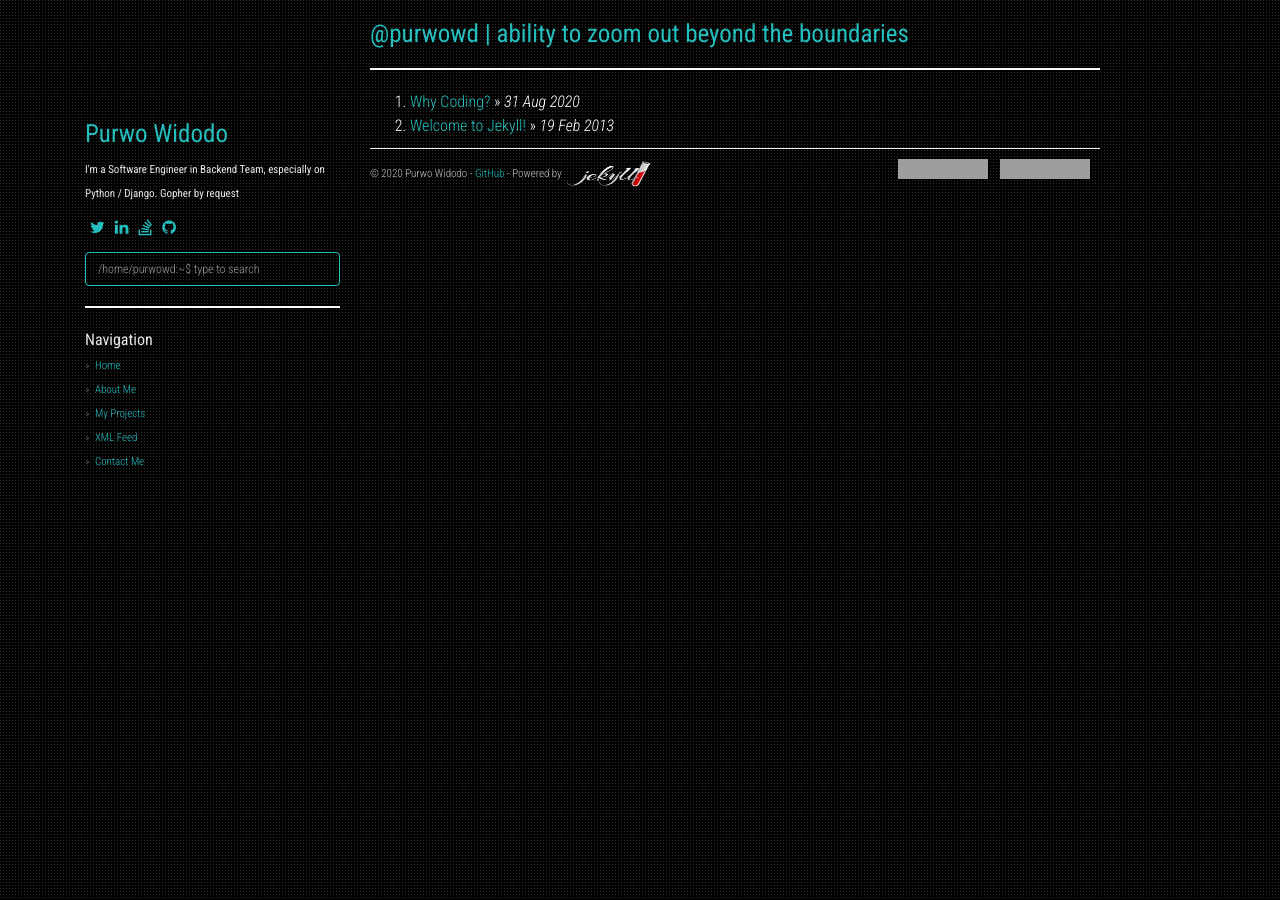
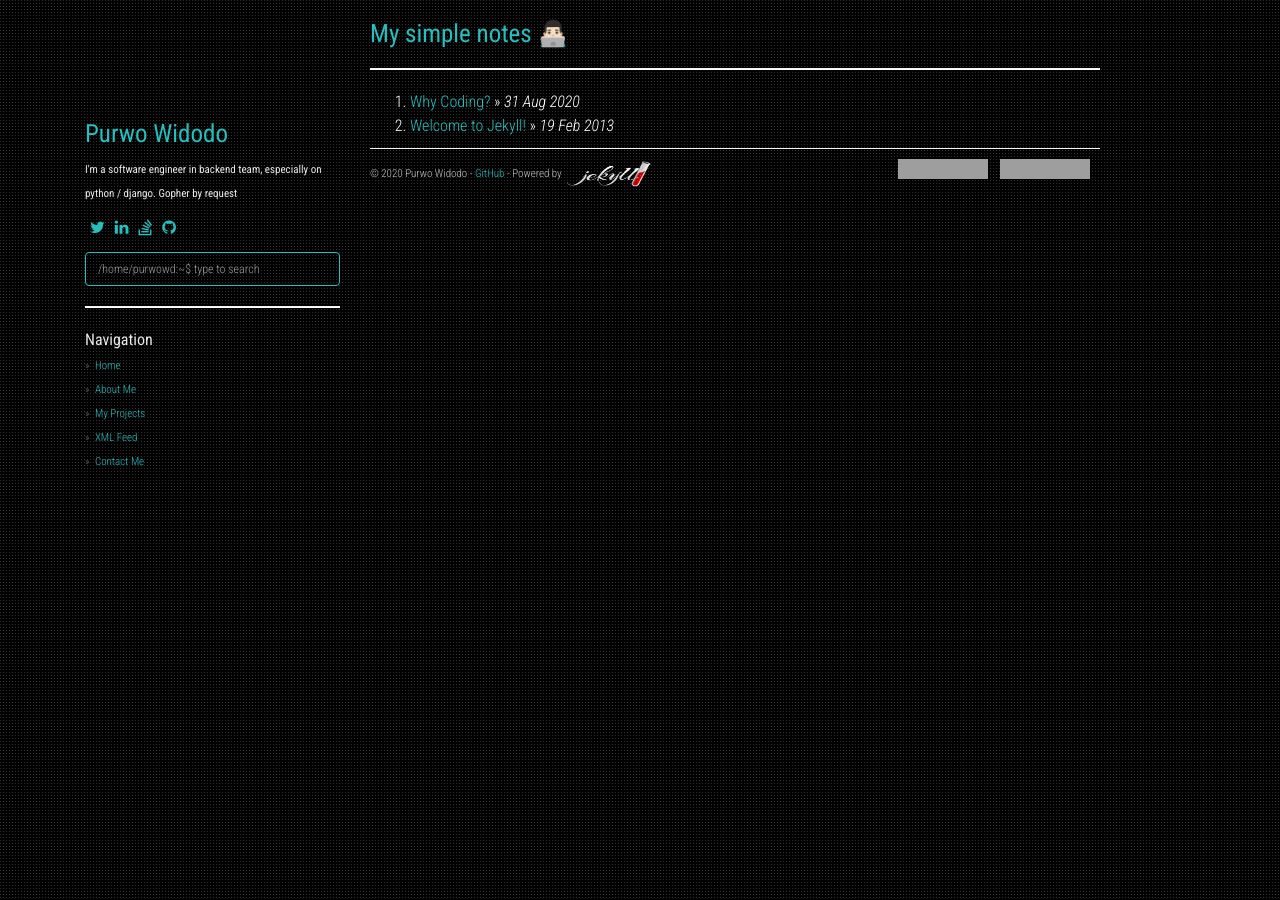
Before and after one commit to purwowd/purwowd.github.io, a Jekyll site: the page built from index.html, in a window 1280 px wide. Built offline with Jekyll 4.4.1, drawn with Linux system fonts in a browser that asks for light colours; nearby versions of some CDN libraries; the list of posts is cut into pages by our own code; grey boxes are pictures that could not be loaded.

Commit message:
Update some stuff (2)

```diff
--- a/_config.yml
+++ b/_config.yml
@@ -1,8 +1,8 @@
-title: '&#64;purwowd | ability to zoom out beyond the boundaries'
-description: '&#64;purwowd'
+title: 'My simple notes 👨🏻‍💻'
+description: 'The simplest way to keep my personal notes'
 author: Purwo Widodo
 github: https://github.com/purwowd
-about: I'm a Software Engineer in Backend Team, especially on Python / Django. Gopher by request
+about: I'm a software engineer in backend team, especially on python / django. Gopher by request
 disqus_shortname: purwowd
 google_analytics: UA-XXXXXXXX-Y
 
--- a/_layouts/default.html
+++ b/_layouts/default.html
@@ -8,7 +8,7 @@ layout: compress
     <meta http-equiv="X-UA-Compatible" content="IE=edge,chrome=1">
     <meta name="viewport" content="width=device-width, initial-scale=1">
     <link rel="shortcut icon" href="/static/img/favicon.ico" />
-    <title>{% if page.title %}{{ page.title }} - {{ site.author }}{% else %}{{ site.title }}{% endif %}</title>
+    <title>{% if page.title %}{{ page.title }} - {{ site.title }}{% else %}{{ site.author }}{% endif %}</title>
     <meta name="author" content="{{ site.author }}" />
     <meta name="description" content="{% if page.title %}{{ page.title }}{% else %}{{ site.description }}{% endif %}" />
     <meta name="keywords" content="{% if page.title %}{{ page.title }}, {{ site.title }}, {% for categ in page.categories %}{{ categ }}{% if forloop.last == false %}, {% endif %}{% endfor %}{% else %}{{ site.title }}, {% for category in site.categories %}{% capture categories_slug %}{{ category | first }}{% endcapture %}{% for categ in categories_slug %}{{ categ }}{% endfor %}{% if forloop.last == false %}, {% endif %}{% endfor %}{% endif %}" />
```
Also changed, not shown: about.md (+3 -0 lines).
